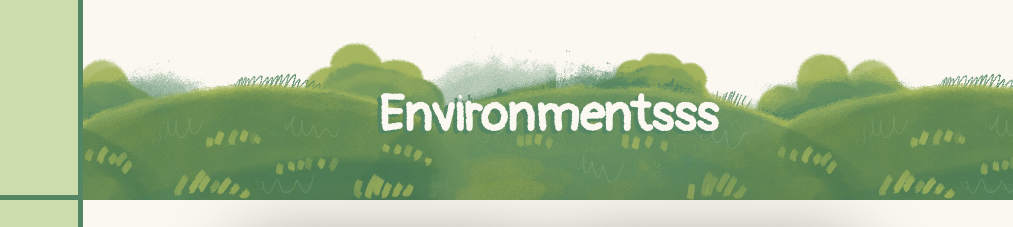
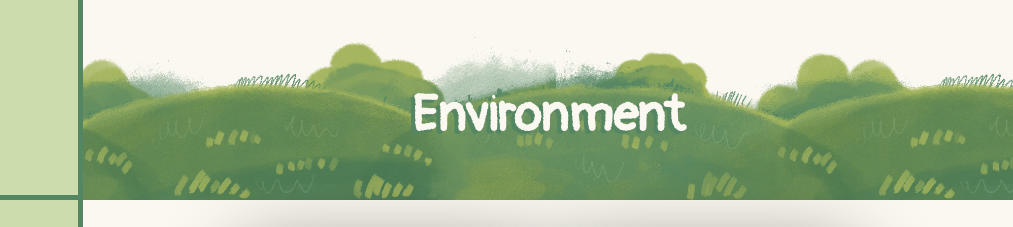
Before and after one commit to reuel5904/kat-portfolio, a plain HTML site: page environments.html in a window 1280 px wide. Shown: the top 227 px of the page, 267-1280 px from the left. Drawn offline with nearby package versions, Linux system fonts and the light colour scheme; grey boxes are pictures that could not be loaded.

Commit message:
Fix environment message

```diff
--- a/environments.html
+++ b/environments.html
@@ -41,7 +41,7 @@
         <div class="container">
             <div class="banner">
                 <span class="openMobileContainer">
-                    <h2 class="banner-text">Environmentsss</h2>
+                    <h2 class="banner-text">Environment</h2>
                 </span>
             </div>
             <i class="fas fa-bars openMobile" onclick="openNav()"></i>
```
